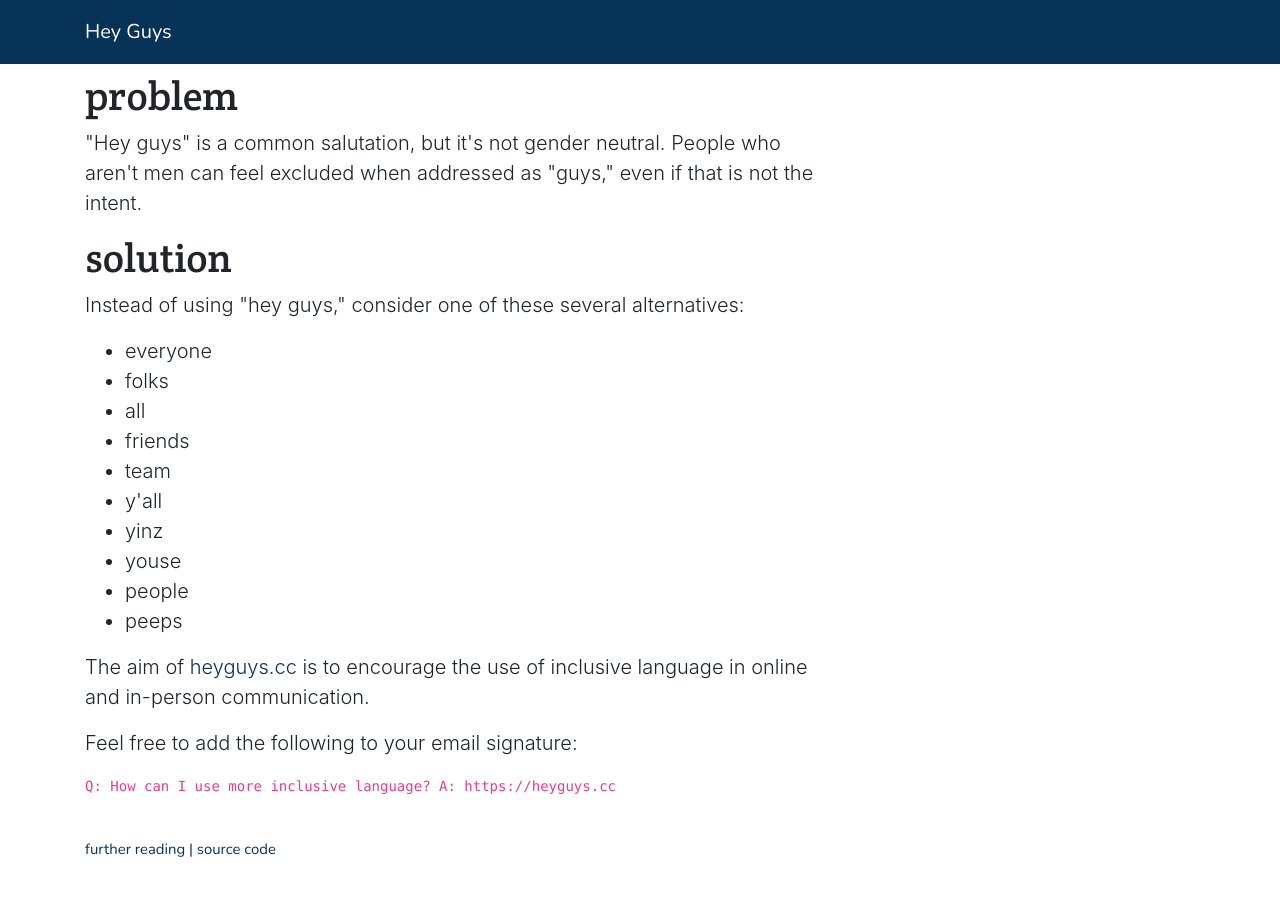
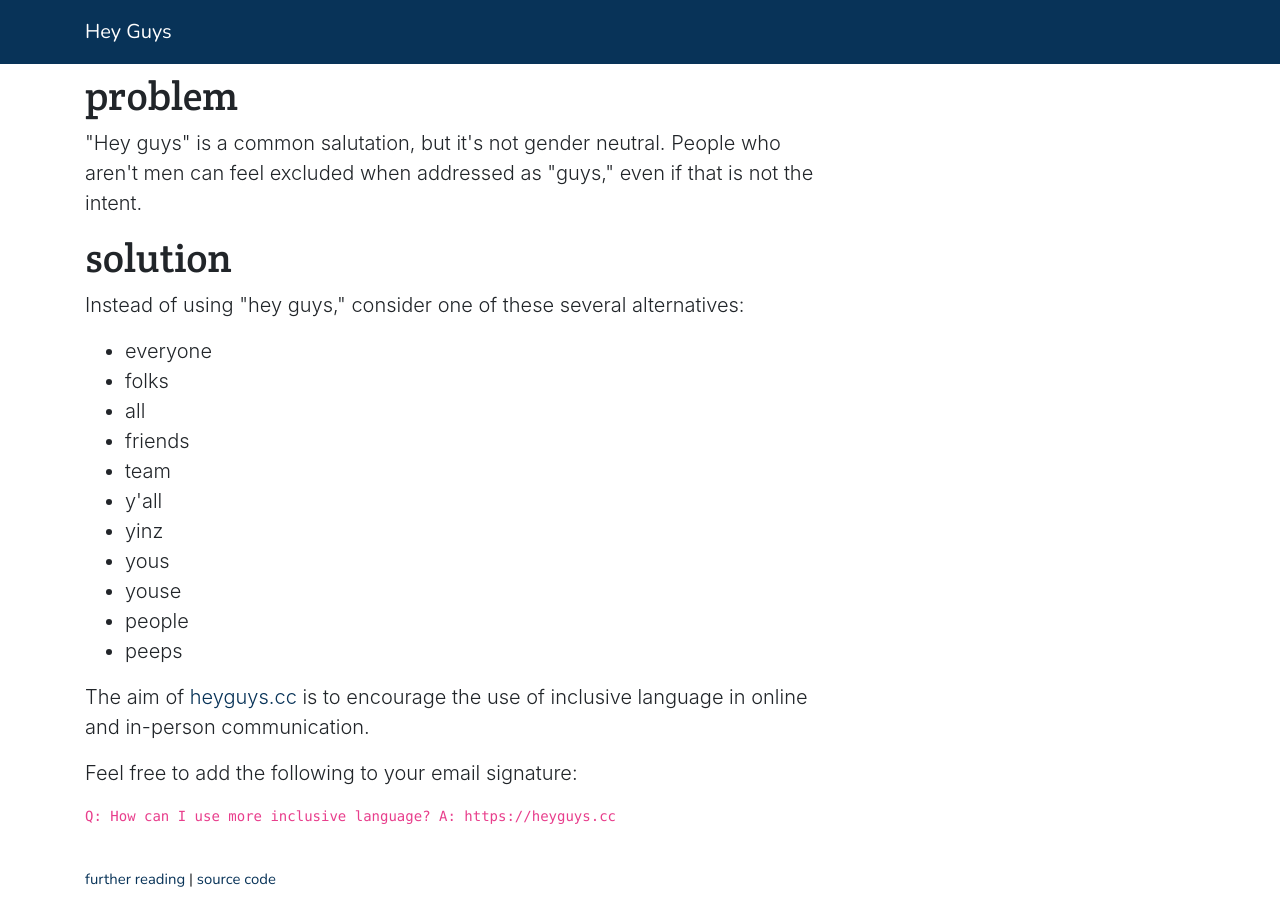
Before and after one commit to williln/heyguys.cc, a Jekyll site: the page built from index.md, in a window 1280 px wide. Built offline with Jekyll 4.4.1, drawn with Linux system fonts in a browser that asks for light colours; nearby versions of some CDN libraries.

Commit message:
add philly yous(e) in index.md

```diff
--- a/index.md
+++ b/index.md
@@ -18,6 +18,7 @@ image: /static/img/hello.jpg
           <li>team</li>
           <li>y'all</li>
           <li>yinz</li>
+          <li>yous</li>
           <li>youse</li>
           <li>people</li>
           <li>peeps</li>
```
